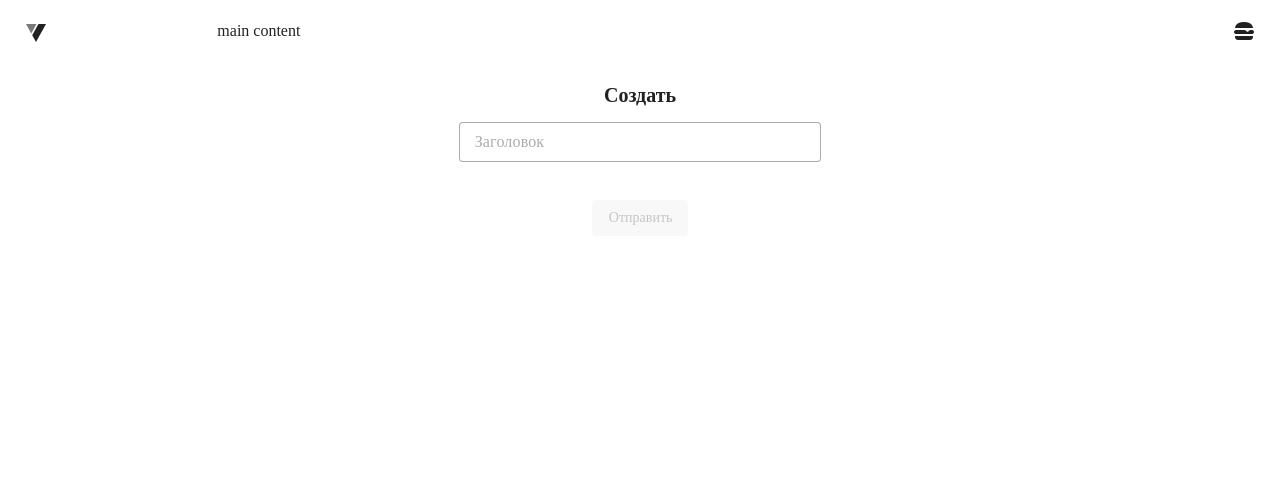
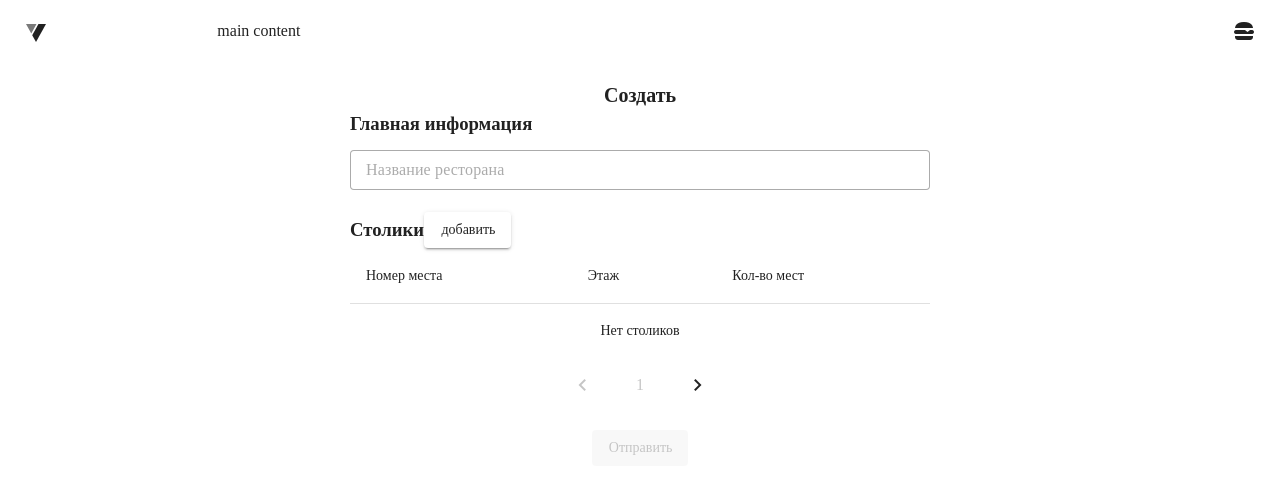
Before and after one commit to qbit-club/uslugi, a Nuxt app: page /hall/create in a window 1280 px wide. Shown: the top 494 px of the page. Built offline with nearby package versions, Linux system fonts and the light colour scheme.

Commit message:
display tables

```diff
--- a/pages/hall/create.vue
+++ b/pages/hall/create.vue
@@ -1,10 +1,26 @@
 <script setup lang="ts">
+// meta
+useHead({
+  title: 'Рестик | Создать зал'
+})
+
+// all types
+import type { Table } from '../../types/table.interface'
+
+// other imports
 import { useField, useForm } from 'vee-validate'
-import { routerKey } from 'vue-router';
+
+const hallStore = useHall()
+const router = useRouter()
 
 let loading = ref(false)
-const hallStore = useHall()
-const router = useRouter()
+let tablePage = ref(0)
+
+const tablesHeaders = [
+  { title: 'Номер места', key: 'number' },
+  { title: 'Этаж', key: 'floor' },
+  { title: 'Кол-во мест', key: 'seatsNumber' },
+]
 
 const { meta, handleSubmit, validate } = useForm({
   initialValues: {
@@ -29,6 +45,34 @@ const { meta, handleSubmit, validate } = useForm({
 })
 
 let title = useField<string>('title')
+let tables = ref<Table[]>([{
+  floor: 1,
+  number: 1,
+  seatsNumber: 1
+}])
+
+/**
+ * если нет столиков, то добавляем столик на 1 этаже с 1 номером
+ * если есть столик, то добавляем новый столик на этаже предыдущего
+ * столика с номером на 1 больше
+ */
+function addTable() {
+  if (tables.value.length > 0) {
+    let prevTable = tables.value[tables.value.length - 1]
+    // добавляем новый столик на таком же этаже, что и предыдущий
+    tables.value.push({
+      floor: prevTable.floor,
+      number: Number(prevTable.number) + 1,
+      seatsNumber: prevTable.seatsNumber
+    })
+  } else {
+    tables.value.push({
+      floor: 1,
+      number: 1,
+      seatsNumber: 1
+    })
+  }
+}
 
 const submit = handleSubmit(async values => {
   loading.value = true
@@ -40,19 +84,62 @@ const submit = handleSubmit(async values => {
 })
 </script>
 <template>
-  <v-row class="justify-center">
-    <v-col cols="12" md="6" lg="4">
+  <ClientOnly>
+    <v-row class="justify-center mb-8">
+      <v-col cols="12" md="8" lg="6">
         <v-form @submit.prevent="submit"
           class="global-box d-flex flex-column align-center w-100 h-100 pt-4 pr-6 pb-4 pl-6">
           <div class="font-weight-bold" style="font-size: 20px;">Создать</div>
+          <h3 class="w-100">Главная информация</h3>
+          <v-text-field v-model="title.value.value" :error-messages="title.errorMessage.value"
+            placeholder="Название ресторана" variant="outlined" density="compact" class="mt-3 w-100" />
+          <h3 class="w-100 d-flex align-center">Столики<v-btn @click="addTable">добавить</v-btn></h3>
+          <div class="w-100">
 
-        <v-text-field v-model="title.value.value" :error-messages="title.errorMessage.value" placeholder="Заголовок"
-          variant="outlined" density="compact" class="mt-3 w-100" />
+          </div>
 
+          <!-- <v-row v-for="table of tables" class="pa-0 d-flex justify-space-between">
+          <v-col class="pa-0" :cols="4">
+            {{ table.number }}
+          </v-col>
+          <v-col class="pa-0" :cols="4">
+            {{ table.seatsNumber }}
+          </v-col>
+          <v-col class="pa-0" :cols="4">
+            {{ table.floor }}
+          </v-col>
+        </v-row> -->
+          <v-data-table :items="tables" :headers="tablesHeaders" :items-per-page="5"no-data-text="Нет столиков" v-model:page="tablePage">
+            <template v-slot:item.number="{ item }">
+              <v-text-field variant="plain" type="number" v-model="item.number" :min="0"></v-text-field>
+            </template>
+
+            <template v-slot:item.floor="{ item }">
+              <v-text-field variant="plain" type="number" v-model="item.floor"></v-text-field>
+            </template>
+
+            <template v-slot:item.seatsNumber="{ item, index }">
+              <div class="d-flex justify-space-between align-center">
+                <v-text-field variant="plain" type="number" v-model="item.seatsNumber" :min="1"></v-text-field>
+                <v-tooltip text="Удалить" location="top">
+                  <template v-slot:activator="{ props }">
+                    <v-btn v-bind="props" icon="mdi-delete-outline" variant="plain" color="red"
+                      @click="tables.splice(index, 1)">
+                    </v-btn>
+                  </template>
+                </v-tooltip>
+              </div>
+            </template>
+
+            <template v-slot:bottom>
+              <v-pagination v-model="tablePage" :length="Math.ceil(tables.length / 5)"></v-pagination>
+            </template>
+          </v-data-table>
           <v-btn class="ma-auto mt-4" variant="tonal" type="submit" :loading="loading" :disabled="!meta.valid">
             Отправить
           </v-btn>
         </v-form>
       </v-col>
     </v-row>
+  </ClientOnly>
 </template>
```
Also changed, not shown: types/table.interface.ts (added, +8 -0 lines). Lines whose indentation alone changed are shown as unchanged.
